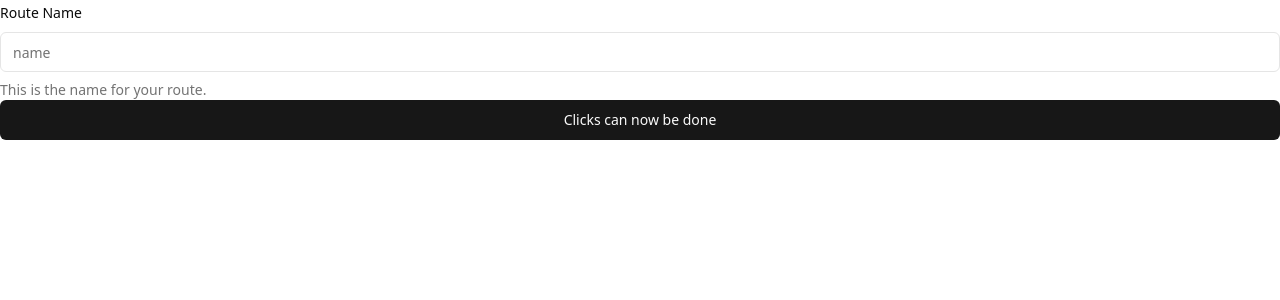
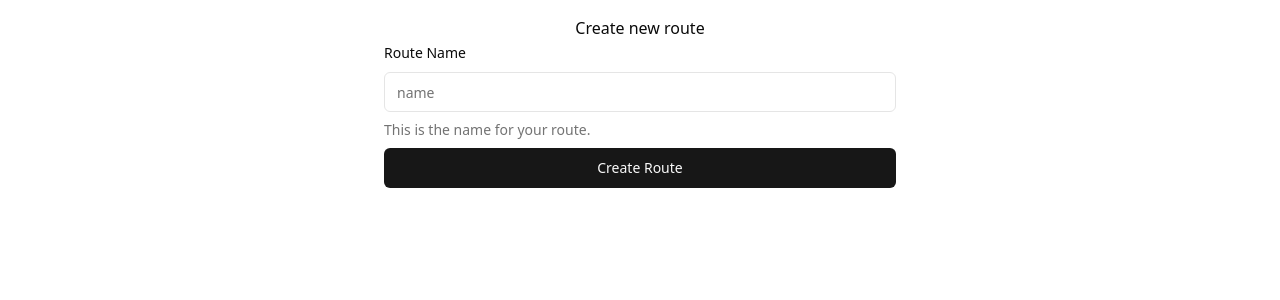
Before and after one commit to skullerj/tube-creawlers, a Next.js app: page / in a window 1280 px wide. Shown: the top 300 px of the page. Built offline with nearby package versions, Linux system fonts and the light colour scheme.

Commit message:
feat: improve layout and add form validation

```diff
--- a/src/app/form.tsx
+++ b/src/app/form.tsx
@@ -11,12 +11,26 @@ import {
 	Form,
 } from "@/components/ui/form";
 import { Input } from "@/components/ui/input";
+import { zodResolver } from "@hookform/resolvers/zod";
 import { useForm } from "react-hook-form";
+import { z } from "zod";
 
+const schema = z.object({
+	name: z.string().min(2, "Needs to have at least 2 characters"),
+});
 export function RouteForm() {
-	const form = useForm();
+	const form = useForm({
+		resolver: zodResolver(schema),
+		defaultValues: {
+			name: "",
+		},
+	});
 	return (
 		<Form {...form}>
+			<form
+				className="w-full max-w-lg flex flex-col gap-2"
+				onSubmit={form.handleSubmit((data) => console.log(data))}
+			>
 				<FormField
 					name="name"
 					control={form.control}
@@ -26,12 +40,15 @@ export function RouteForm() {
 							<FormControl>
 								<Input {...field} placeholder="name" />
 							</FormControl>
-						<FormDescription>This is the name for your route.</FormDescription>
+							<FormDescription>
+								This is the name for your route.
+							</FormDescription>
 							<FormMessage />
 						</FormItem>
 					)}
 				/>
-			<Button>Clicks can now be done</Button>
+				<Button type="submit">Create Route</Button>
+			</form>
 		</Form>
 	);
 }
--- a/src/app/page.tsx
+++ b/src/app/page.tsx
@@ -1,7 +1,8 @@
 import { RouteForm } from "./form";
 export default function Home() {
 	return (
-		<main className="flex w-100 flex-col">
+		<main className="flex w-screen h-screen flex-col items-center p-4">
+			<h1>Create new route</h1>
 			<RouteForm />
 		</main>
 	);
```
Lines whose indentation alone changed are shown as unchanged.
